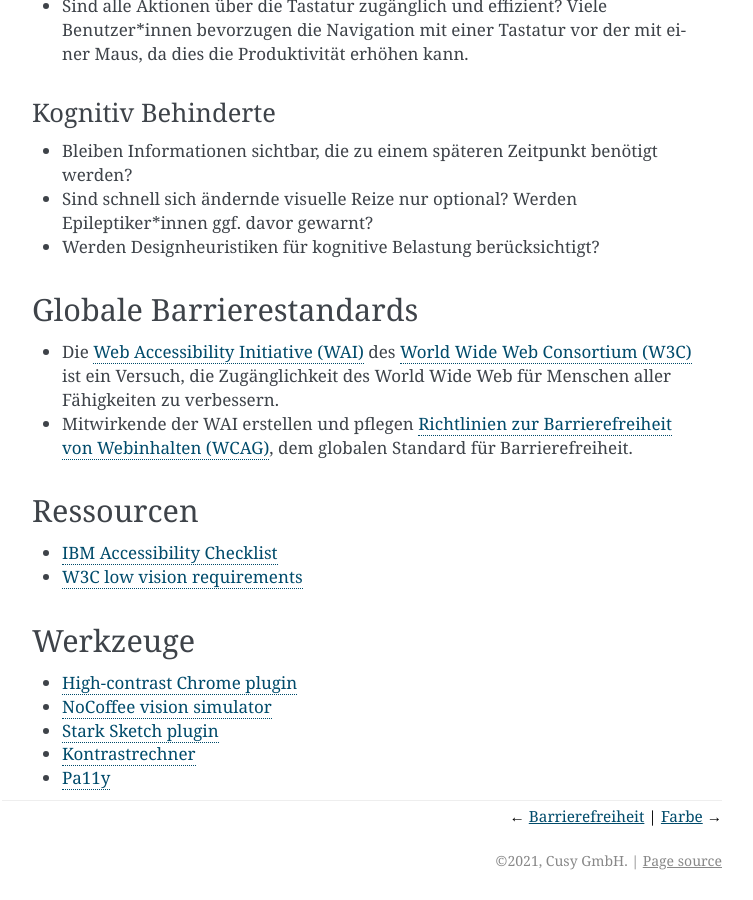
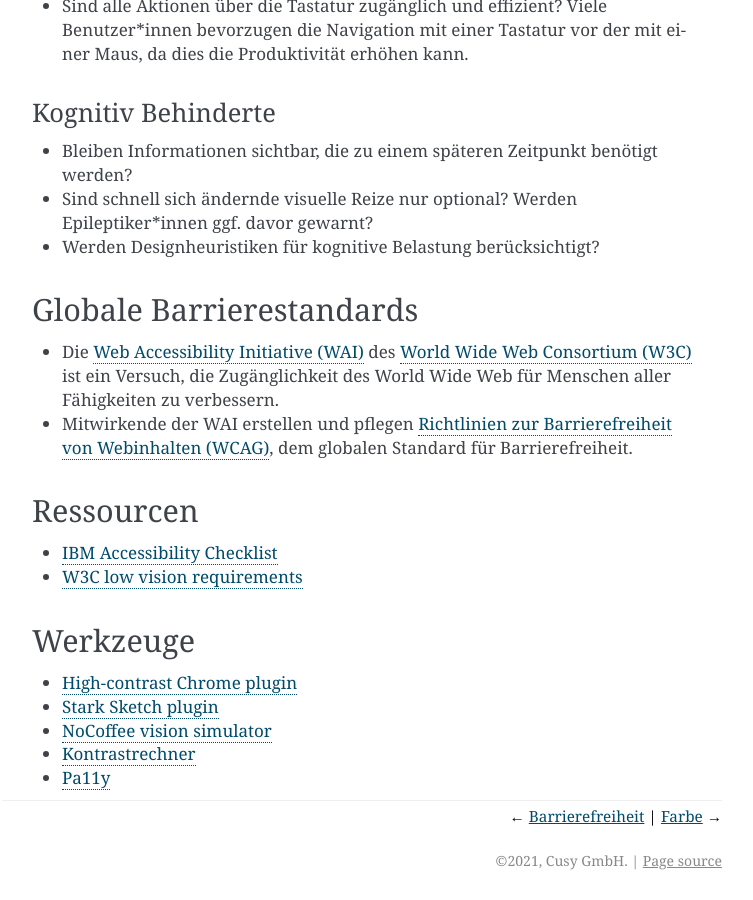
Before and after one commit to cusyio/cusy-design-system, a Sphinx documentation site: the page built from docs/accessibility/overview.rst, in a window 1280 px wide and 900 px high, scrolled down 1961 px. Shown: the whole window, without its empty margins (388-1141 px from the left). Built offline with Sphinx 7.4.7, drawn with Linux system fonts in a browser that asks for light colours; some of the changed lines change nothing that is shown.

Commit message:
Fix link to NoCoffee

```diff
--- a/docs/accessibility/overview.rst
+++ b/docs/accessibility/overview.rst
@@ -127,9 +127,8 @@
 
 * `High-contrast Chrome plugin
   <https://chrome.google.com/webstore/detail/high-contrast/djcfdncoelnlbldjfhinnjlhdjlikmph>`_
-* `NoCoffee vision simulator
-  <https://github.com/eeejay/NoCoffee>`_
 * `Stark Sketch plugin <https://www.getstark.co/>`_
+* `NoCoffee vision simulator <https://github.com/eeejay/NoCoffee>`_
 * `Kontrastrechner
   <https://www.leserlich.info/werkzeuge/kontrastrechner/>`_
 * `Pa11y <https://pa11y.org/>`_
```
